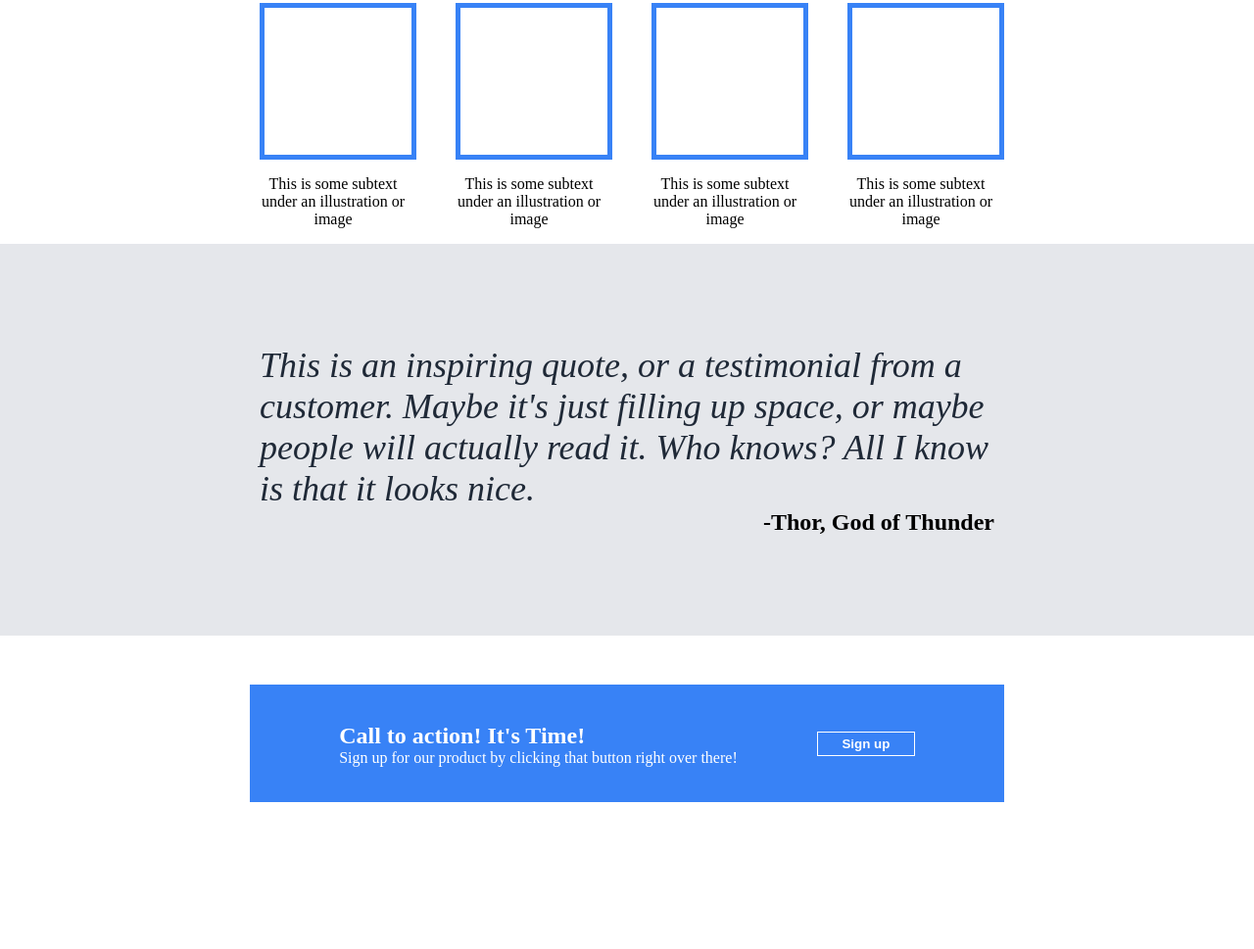
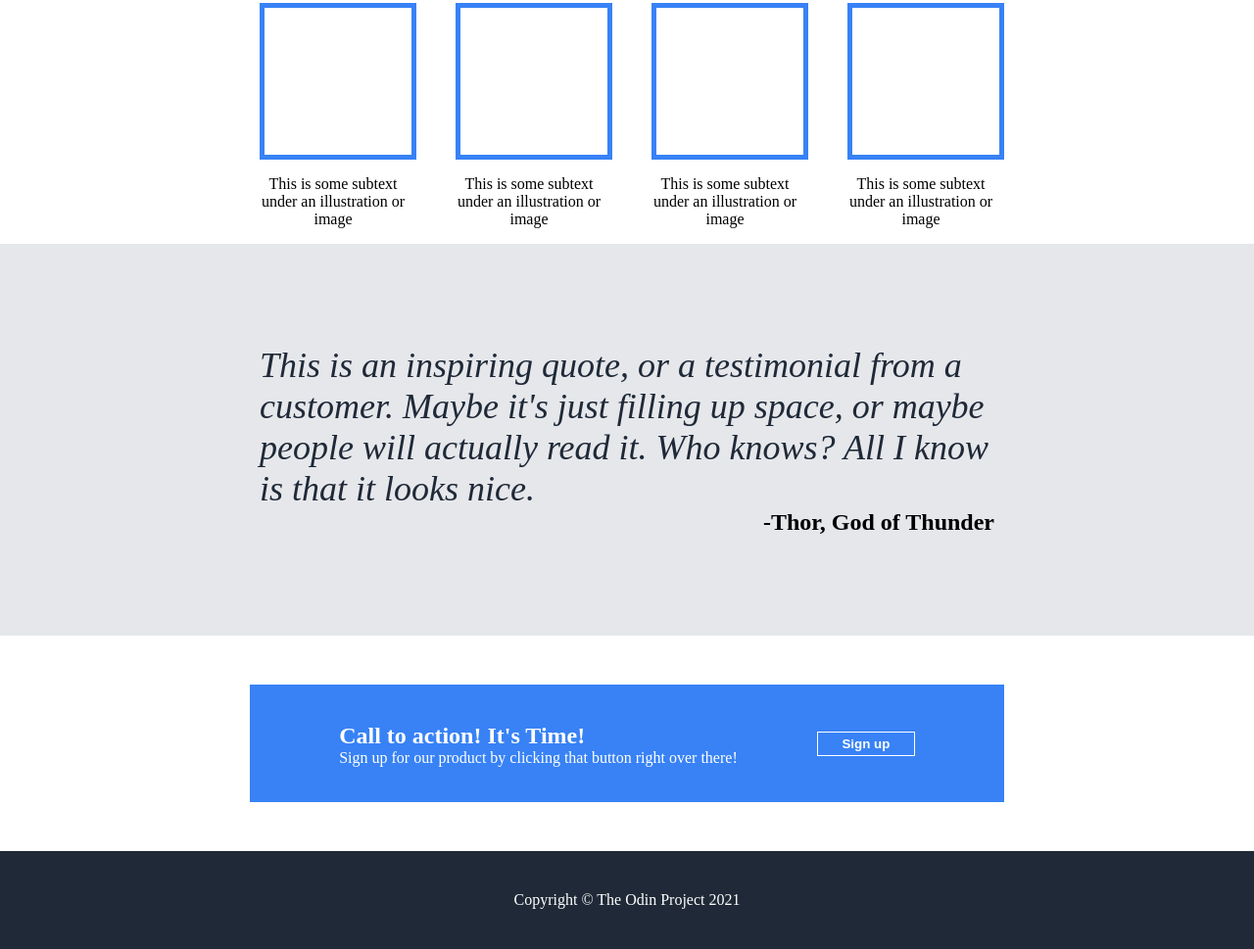
Before and after one commit to JustJunior821/landing-page, a plain HTML site: page index.html in a window 1280 px wide. Shown: the part 514-1483 px from the top of the page at 98% size. Before the commit the page ends 1383 px from the top, so only its background shows below. Drawn offline with Linux system fonts and the light colour scheme.

Commit message:
Completed the footer
entire skeleton of page is complete: add rounded edges, text, images

```diff
--- a/index.html
+++ b/index.html
@@ -72,6 +72,11 @@
                 <p>Sign up for our product by clicking that button right over there!</p>
             </div>
            <a href="https://www.uclaacm.com/" target="_blank"> <button>Sign up</button> </a>
+        </div>
+    </div>
+
+    <div class="footer">
+        <p>Copyright © The Odin Project 2021</p>
     </div>
 </body>
 </html>
--- a/styles.css
+++ b/styles.css
@@ -173,3 +173,11 @@ button {
 
 
 /* Footer */
+body .footer {
+    background-color: #1F2937;
+    color: white;
+    display: flex;
+    justify-content: center;
+    align-items: center;
+    height: 100px;
+}
```
